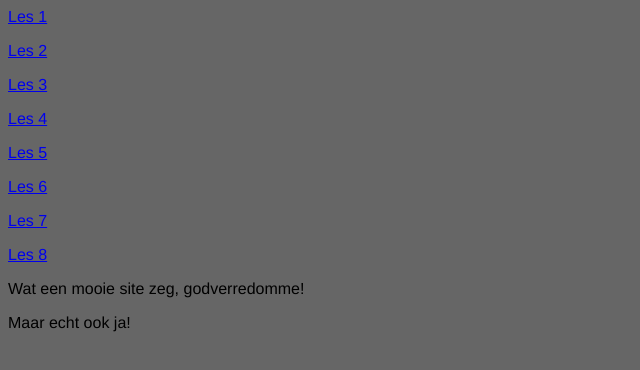
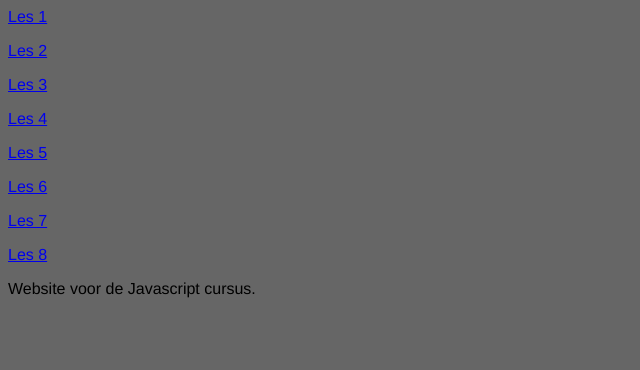
Before and after one commit to Seltaeb87/Javascript-cursus, a plain HTML site: page index.html in a window 1280 px wide. Shown: the whole page, without its empty margins (0-640 px from the left). Drawn offline with Linux system fonts and the light colour scheme.

Commit message:
Tekst aanpassing in index.html

```diff
--- a/index.html
+++ b/index.html
@@ -14,7 +14,7 @@
 		<p><a href="/">Les 8</a></p>
 	</nav>
 <body>
-	<p>Wat een mooie site zeg, godverredomme!</p>
-	<p>Maar echt ook ja!</p>
+	<p>Website voor de Javascript cursus.</p>
+</SCRIPT>
 </body>
 </html>
```
Lines whose indentation alone changed are shown as unchanged.
